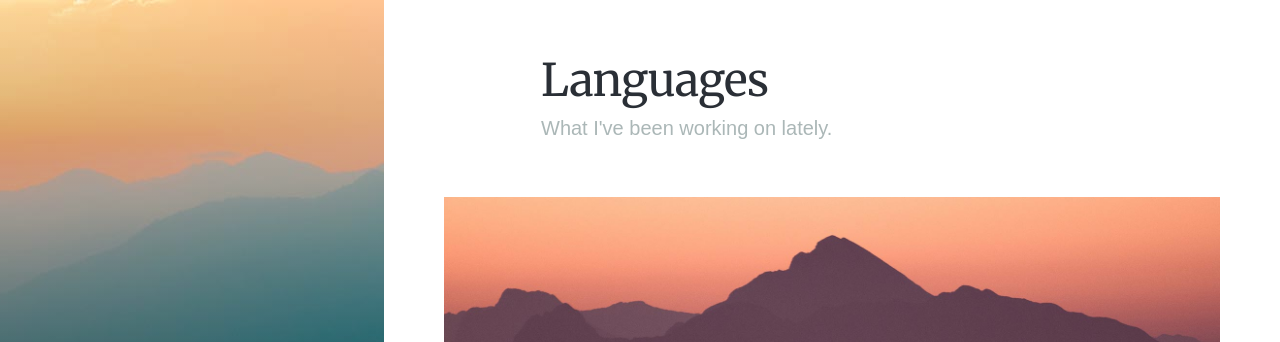
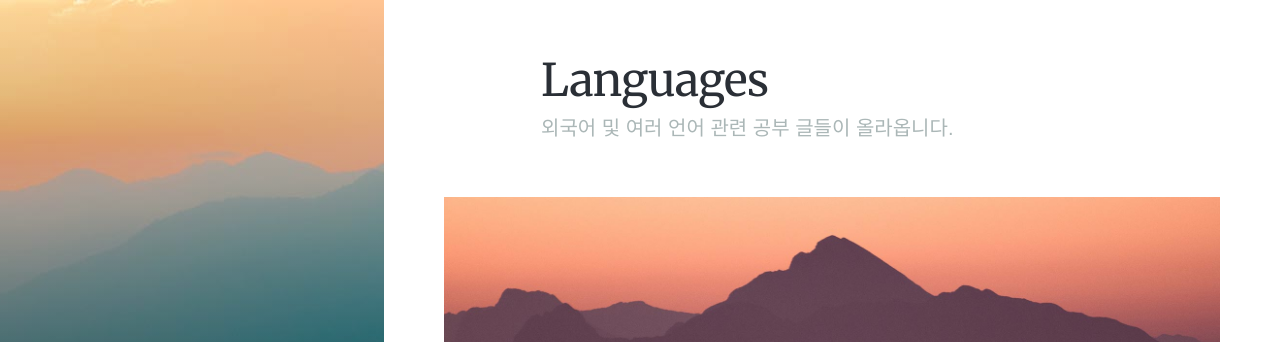
Before and after one commit to vendergood/vendergood.github.io, a Jekyll site: the page built from languages/index.html, in a window 1280 px wide. Shown: the top 342 px of the page. Built offline with Jekyll 4.4.1, drawn with Linux system fonts in a browser that asks for light colours; nearby versions of some CDN libraries; some web fonts are replaced.

Commit message:
Update index.html

```diff
--- a/languages/index.html
+++ b/languages/index.html
@@ -1,7 +1,7 @@
 ---
 layout: default
 title: Languages
-subtitle: What I've been working on lately.
+subtitle: 외국어 및 여러 언어 관련 공부 글들이 올라옵니다.
 description: Journal is a stunning personal blog Jekyll theme with an image-focused design.
 featured_image: /images/demo/demo-landscape.jpg
 ---
```
